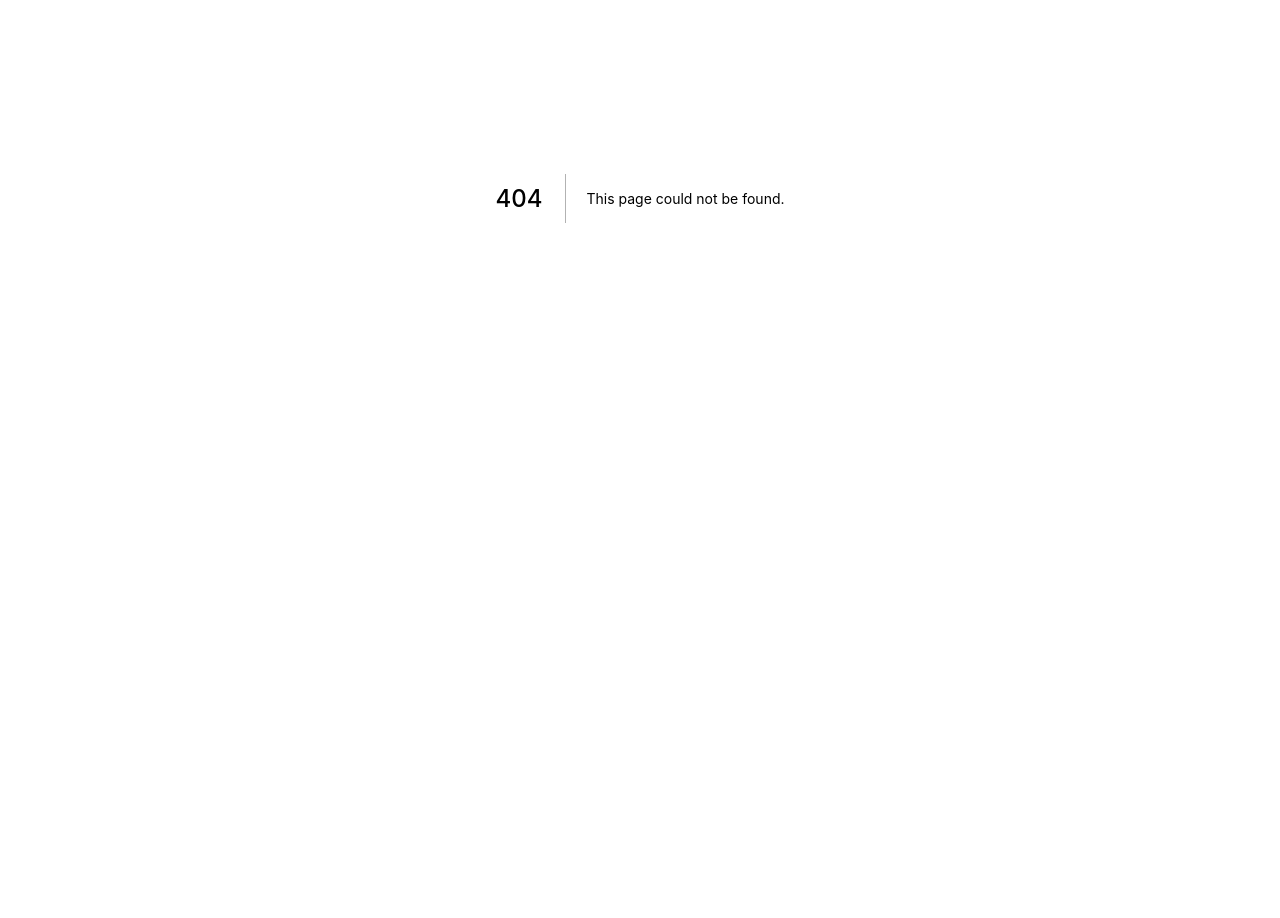
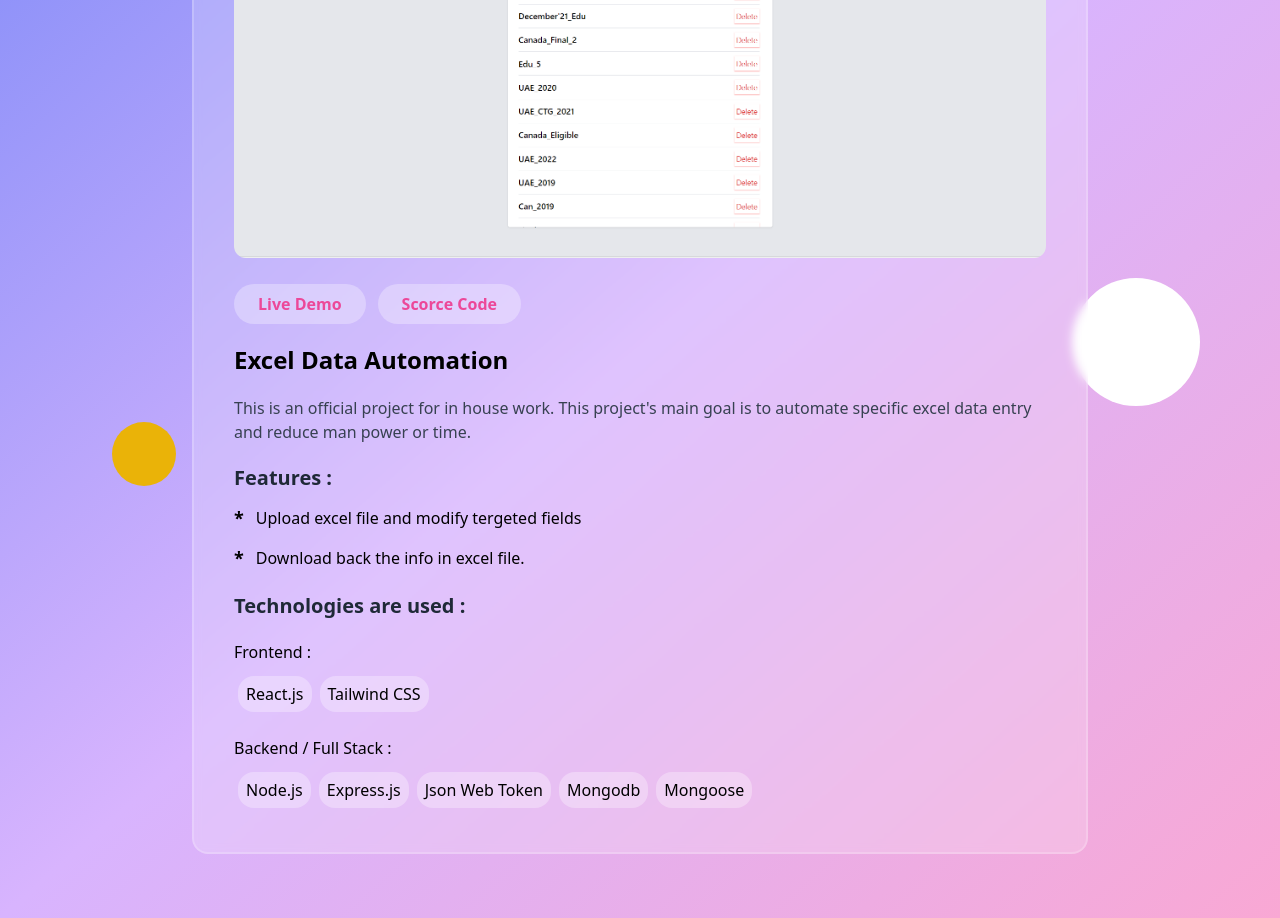
Before and after one commit to Saykot1997/glassmorphism-protfolio, a Next.js app: page /works/excelAutomation in a window 1280 px wide. Before the commit this address had no page. Shown: the part 202-1120 px from the top of the page. Before the commit the page ends 800 px from the top, so only its background shows below. Built offline with nearby package versions, Linux system fonts and the light colour scheme.

Commit message:
removed old mern projects

```diff
--- /dev/null
+++ b/pages/works/excelAutomation.js
@@ -0,0 +1,101 @@
+import React from 'react'
+import { AiOutlineClose } from 'react-icons/ai'
+import photo2 from "../../images/work14.png";
+import Image from 'next/image'
+import { useRouter } from 'next/router'
+import Link from 'next/link'
+
+
+export default function FacebookClone() {
+
+    const router = useRouter()
+
+    const goBack = () => {
+        router.push("/works")
+    }
+
+    return (
+        <div className=" relative min-h-screen w-full py-5 sm:py-16 flex justify-center items-center bg-gradient-to-br from-indigo-400 via-purple-300 to-pink-300">
+            {/* animations div */}
+            <div className="absolute h-full w-full top-0 left-0">
+                <div className=" fixed top-28 left-44 sm:w-16 sm:h-16 rounded-full bg-purple-500 animate-zoom"></div>
+                <div className=" fixed bottom-28 left-28 sm:w-16 sm:h-16 rounded-full bg-yellow-500"></div>
+                <div className=" fixed bottom-48 right-20 w-0 sm:w-32 h-0 sm:h-32 rounded-full bg-white animate-rotated"></div>
+                <div className=" fixed top-[300px] left-[500px] w-0 sm:w-16 h-0 sm:h-16 rounded-full bg-pink-500 animate-updown"></div>
+            </div>
+            <div className='min-h-[95vh] sm:min-h-[85vh] w-[92%] sm:w-[70%] px-5 sm:px-10 py-3 sm:p-5 bg-white bg-opacity-20 rounded-2xl backdrop-blur-sm p-10 border-2 border-white border-opacity-20 relative'>
+                <div onClick={goBack} className=' z-10 absolute top-[-14px] right-[-14px] h-12 w-12 bg-white bg-opacity-30 shadow shadow-white hover:bg-pink-500 transition-all duration-300 ease-in-out rounded-full flex justify-center items-center backdrop-blur-lg cursor-pointer group'>
+                    < AiOutlineClose className=' text-lg text-red-600 group-hover:text-white' />
+                </div>
+                <div className='w-full'>
+                    <Image
+                        src={photo2}
+                        alt="photo1"
+                        className='w-full h-full object-cover rounded-xl'
+                    />
+                </div>
+
+                <div className=' mt-3 sm:mt-5'>
+                    <Link href="https://coral-app-3c24l.ondigitalocean.app/">
+                        <a target="_blank" rel="noopener noreferrer" >
+                            <button className='commonbutton mt-3 lg:mt-0'>Live Demo</button>
+                        </a>
+                    </Link>
+                    <Link href="https://github.com/Saykot1997/excelDataAutomation">
+                        <a target="_blank" rel="noopener noreferrer" >
+                            <button className='commonbutton mt-3 lg:mt-0'>Scorce Code</button>
+                        </a>
+                    </Link>
+                    {/* <Link href="https://hub.docker.com/repository/docker/saykot/facebook-clone-frontend">
+                        <a target="_blank" rel="noopener noreferrer" >
+                            <button className='commonbutton mt-3 lg:mt-0'>Docker Image</button>
+                        </a>
+                    </Link> */}
+                </div>
+
+                <h3 className=' text-lg sm:text-2xl my-3 sm:my-5 font-semibold'>Excel Data Automation</h3>
+
+                <p className=' text-gray-700 text-sm sm:text-base'>This is an official project for in house work. This {`project's`} main goal is to automate specific excel data entry and reduce man power or time.
+                </p>
+
+                <div className='my-5 '>
+
+                    {/* Features */}
+                    <h3 className=' text-lg sm:text-xl font-semibold text-gray-800'>Features :</h3>
+                    <div>
+                        <p className='featuresItem'><span className=' mr-3 text-lg font-semibold'>*</span>Upload excel file and modify tergeted fields</p>
+                        <p className='featuresItem'><span className=' mr-3 text-lg font-semibold'>*</span>Download back the info in excel file. </p>
+                    </div>
+                    {/* Features */}
+
+                    <h3 className=' text-lg sm:text-xl my-3 sm:my-5 text-gray-800 font-semibold'>Technologies are used :</h3>
+                    <div className=' mb-5'>
+                        <h6 className='mb-2'>Frontend :</h6>
+                        <div className='flex flex-wrap'>
+                            <span className='skilitem'>React.js</span>
+                            {/* <span className='skilitem'>Redux</span> */}
+                            <span className='skilitem'>Tailwind CSS</span>
+                        </div>
+                    </div>
+                    <div className='mb-5'>
+                        <h6 className='my-2'>Backend / Full Stack :</h6>
+                        <div className='flex flex-wrap'>
+                            <span className='skilitem'>Node.js</span>
+                            <span className='skilitem'>Express.js</span>
+                            <span className='skilitem'>Json Web Token</span>
+                            <span className='skilitem'>Mongodb</span>
+                            <span className='skilitem'>Mongoose</span>
+                        </div>
+                    </div>
+                    {/* <div className=' mb-5'>
+                        <h6 className='my-2'>Oparation / Devops :</h6>
+                        <div className='flex flex-wrap'>
+                            <span className='skilitem'>Docker</span>
+                            <span className='skilitem'>Kubernetes</span>
+                        </div>
+                    </div> */}
+                </div>
+            </div>
+        </div>
+    )
+}
--- a/pages/works/index.js
+++ b/pages/works/index.js
@@ -3,6 +3,7 @@ import { GoThreeBars } from 'react-icons/go'
 import MenuBar from '../../components/MenuBar'
 import Link from 'next/link'
 import photo1 from "../../images/work1.png"
+import photo14 from "../../images/work14.png"
 import photo2 from "../../images/work2.png"
 import photo3 from "../../images/work3.png"
 import photo4 from "../../images/work4.png"
@@ -60,18 +61,18 @@ export default function Works() {
                                 {/* work items start */}
                                 <div className=' w-full'>
                                     <div className='workItems group'>
-                                        <Link href="/works/facebookClone">
+                                        <Link href="/works/excelAutomation">
                                             <a>
                                                 <Image
-                                                    src={photo3}
+                                                    src={photo14}
                                                     alt="work1"
                                                     className='rounded-xl ease-in-out duration-500 group-hover:scale-110'
                                                 />
                                             </a>
                                         </Link>
                                     </div>
-                                    <p className=' text-xl my-4 px-2'>Social App Website</p>
-                                    <Link href="/works/facebookClone">
+                                    <p className=' text-xl my-4 px-2'>Excel Automation</p>
+                                    <Link href="/works/excelAutomation">
                                         <a>
                                             <button className='commonbutton'>View Project</button>
                                         </a>
@@ -80,7 +81,7 @@ export default function Works() {
                                 {/* work items end */}
 
                                 {/* work items start */}
-                                <div className=' w-full'>
+                                {/* <div className=' w-full'>
                                     <div className='workItems group'>
                                         <Link href="/works/flipkart">
                                             <a>
@@ -98,11 +99,11 @@ export default function Works() {
                                             <button className='commonbutton'>View Project</button>
                                         </a>
                                     </Link>
-                                </div>
+                                </div> */}
                                 {/* work items end */}
 
                                 {/* work items start */}
-                                <div className=' w-full'>
+                                {/* <div className=' w-full'>
                                     <div className='workItems  group'>
                                         <Link href="/works/flipkartAdmin">
                                             <a>
@@ -120,11 +121,11 @@ export default function Works() {
                                             <button className='commonbutton'>View Project</button>
                                         </a>
                                     </Link>
-                                </div>
+                                </div> */}
                                 {/* work items end */}
 
                                 {/* work items start */}
-                                <div className=' w-full'>
+                                {/* <div className=' w-full'>
                                     <div className='workItems group'>
                                         <Link href="/works/blog">
                                             <a>
@@ -142,11 +143,11 @@ export default function Works() {
                                             <button className='commonbutton'>View Project</button>
                                         </a>
                                     </Link>
-                                </div>
+                                </div> */}
                                 {/* work items end */}
 
                                 {/* work items start */}
-                                <div className=' w-full'>
+                                {/* <div className=' w-full'>
                                     <div className='workItems group'>
                                         <Link href="/works/agentList">
                                             <a>
@@ -164,7 +165,7 @@ export default function Works() {
                                             <button className='commonbutton'>View Project</button>
                                         </a>
                                     </Link>
-                                </div>
+                                </div> */}
                                 {/* work items end */}
                             </div>
 
```
Also changed, not shown: images/work14.png (added).
